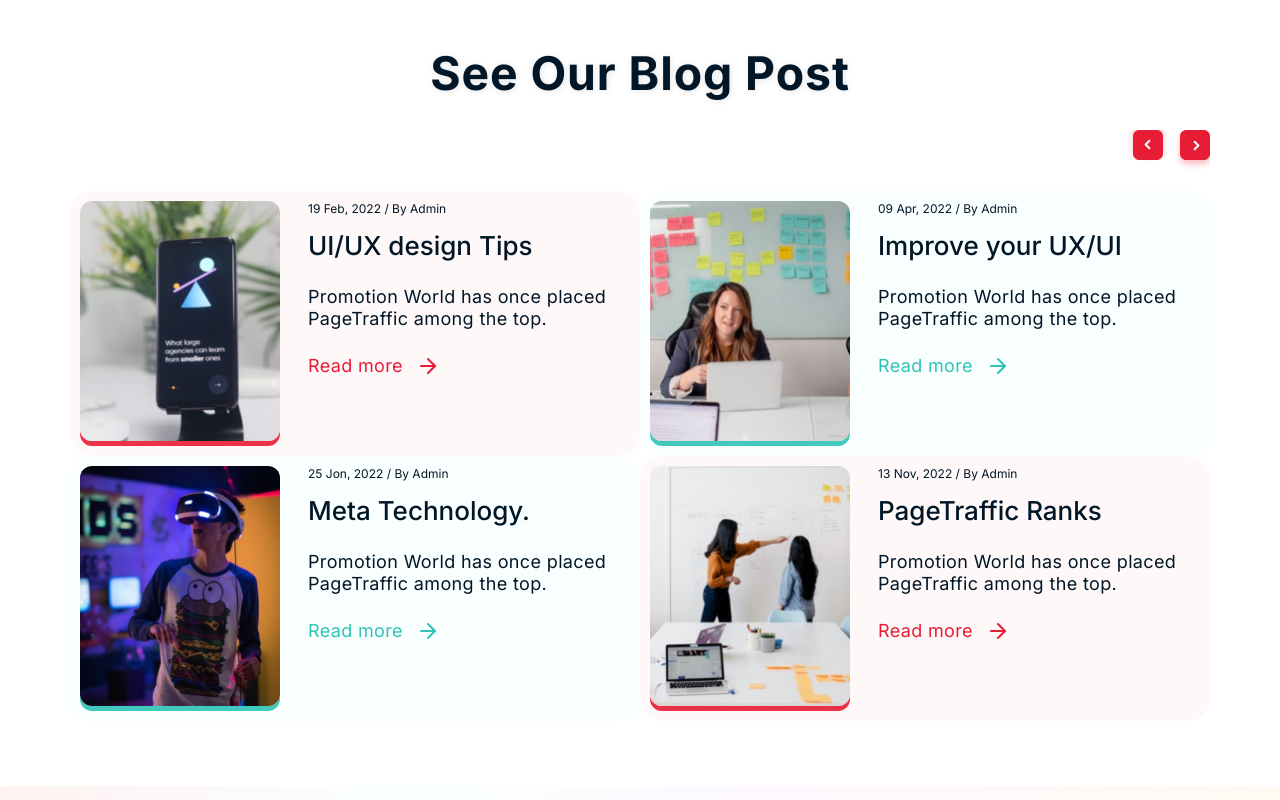
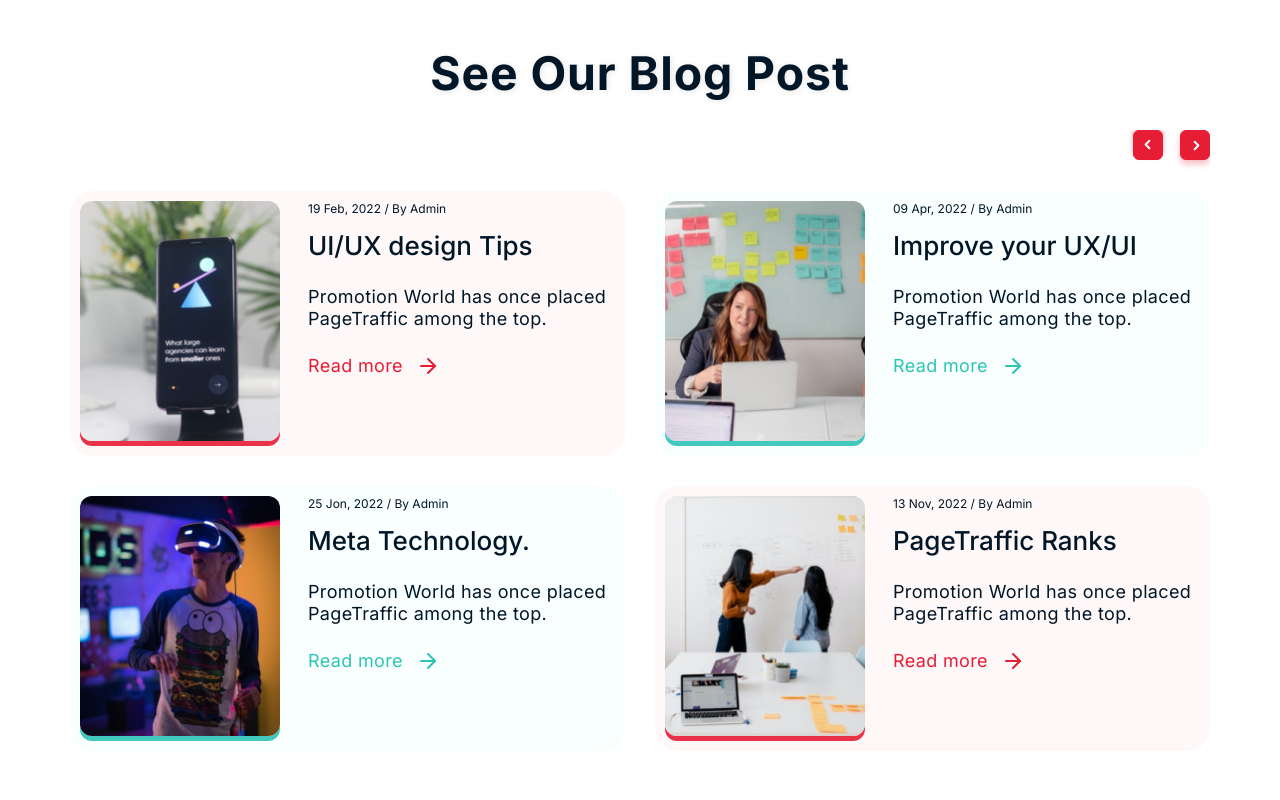
Before and after one commit to StarkElessar/marketing-company-figma, a website with bundled scripts: page src/index.html in a window 1280 px wide. Shown: the part 3300-4100 px from the top of the page. Built offline with nearby package versions, Linux system fonts and the light colour scheme; files whose address does not match are found by name.

Commit message:
new branch

```diff
--- a/gulp/version.json
+++ b/gulp/version.json
@@ -1,3 +1,3 @@
 {
-    "main": "20220720152522"
+    "main": "20220720162400"
 }
--- a/src/js/app.js
+++ b/src/js/app.js
@@ -1,12 +1,12 @@
 import * as flsFunctions from './modules/functions.js'
-import Swiper, { Navigation } from 'swiper'
+import Swiper, { Navigation, Grid } from 'swiper'
 
 flsFunctions.isWebp()
 flsFunctions.setBurgerMenu('.burger-menu', '.menu')
 flsFunctions.filterTabs()
 
 const ourClientSwiper = new Swiper('.client-slider__wrapper', {
-  modules: [ Navigation ],
+  modules: [Navigation],
   direction: 'horizontal',
   loop: true,
   navigation: {
@@ -36,8 +36,7 @@ const ourClientSwiper = new Swiper('.client-slider__wrapper', {
 })
 
 const ourBlogPost = new Swiper('.posts-swiper', {
-  modules: [Navigation],
-  direction: 'horizontal',
+  modules: [Navigation, Grid],
   navigation: {
     nextEl: '.swiper-button-next',
     prevEl: '.swiper-button-prev',
@@ -45,6 +44,7 @@ const ourBlogPost = new Swiper('.posts-swiper', {
   slidesPerView: 2,
   grid: {
     rows: 2,
-    fill: 'row',
+    fill: 'row'
   },
+  spaceBetween: 30
 })
```
Also changed, not shown: dist/js/app.min.js, src/scss/layers/our-posts.scss (line endings or trailing spaces).
